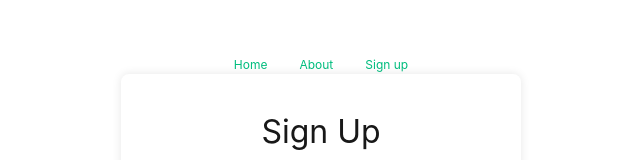
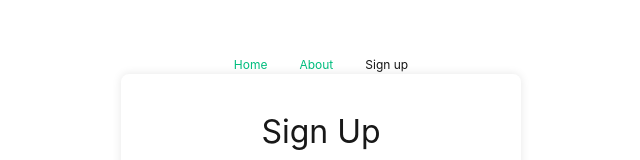
Before and after one commit to Andybetan/ih-todo-list-project, a Vue app: page /signup in a window 1280 px wide. Shown: the part 144-304 px from the top of the page, without its empty margins (319-959 px from the left). Built offline with nearby package versions, Linux system fonts and the light colour scheme.

Commit message:
commit router

```diff
--- a/src/App.vue
+++ b/src/App.vue
@@ -4,7 +4,7 @@
 			<nav>
 				<RouterLink to="/">Home</RouterLink>
 				<RouterLink to="/about">About</RouterLink>
-				<RouterLink to="/singup">Sign up</RouterLink>
+				<RouterLink to="/signup">Sign up</RouterLink>
 			</nav>
 		</div>
 	</header>
--- a/src/router/index.js
+++ b/src/router/index.js
@@ -19,7 +19,7 @@ const router = createRouter({
     },
 
     {
-      path: '/signup', // Esta línea debería ser '/singup'
+      path: '/signup',
       name: 'signup',
       component: SignUpView // Usa SignUpView directamente
     },
```
